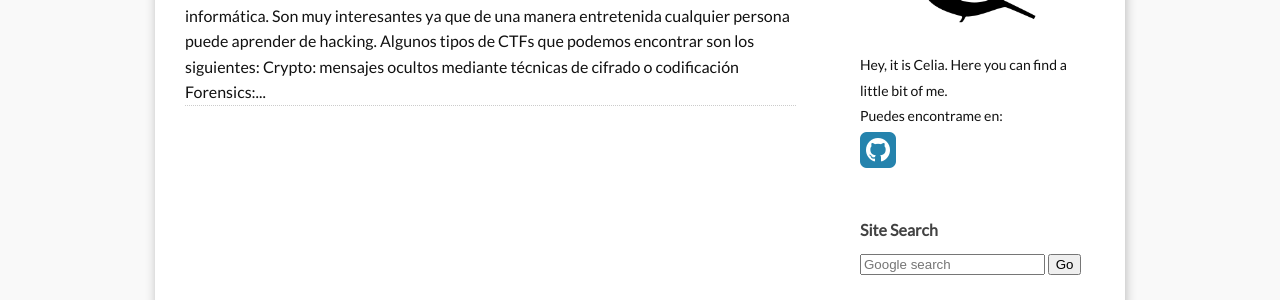
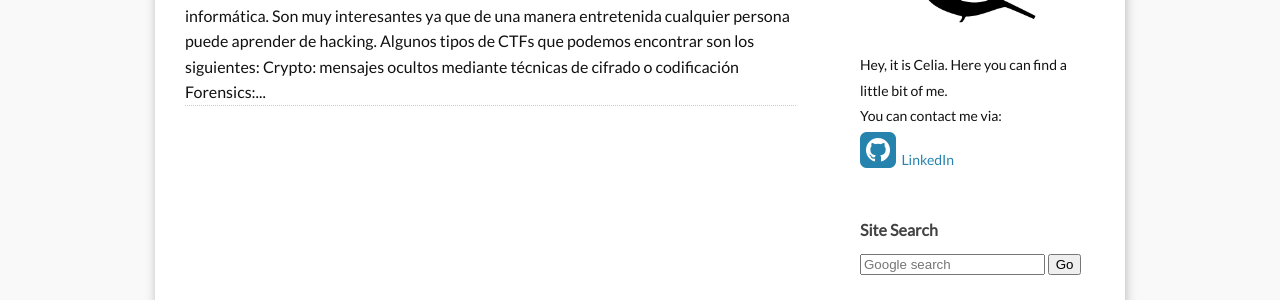
Before and after one commit to marselia/marselia.github.io, a Jekyll site: the page built from index.html, in a window 1280 px wide. Shown: the part 344-644 px from the top of the page. Built offline with Jekyll 4.4.1, drawn with Linux system fonts in a browser that asks for light colours; the list of posts is cut into pages by our own code.

Commit message:
Update Aboutme.html

```diff
--- a/_includes/Aboutme.html
+++ b/_includes/Aboutme.html
@@ -6,13 +6,14 @@
 
   {% if site.ShowContactInfo == "True" %}
 
-  Puedes encontrame en: <br />
+  You can contact me via: <br />
 
 
   {% if site.github_username != empty %}
   <a href="https://github.com/{{site.github_username}}" title="GithubID: {{site.github_username}}"><i class="fa fa-github-square fa-3x"></i></a>&nbsp;
   {% endif %}
-
+  {% if site.linkedin_username != empty %}
+  <a href="https://www.linkedin.com/in/{{ site.linkedin_username }}" title="LinkedIn: {{ site.linkedin_username }}"> LinkedIn </a>
   {% endif %}
-
+  {% endif %}
 </div>
```
